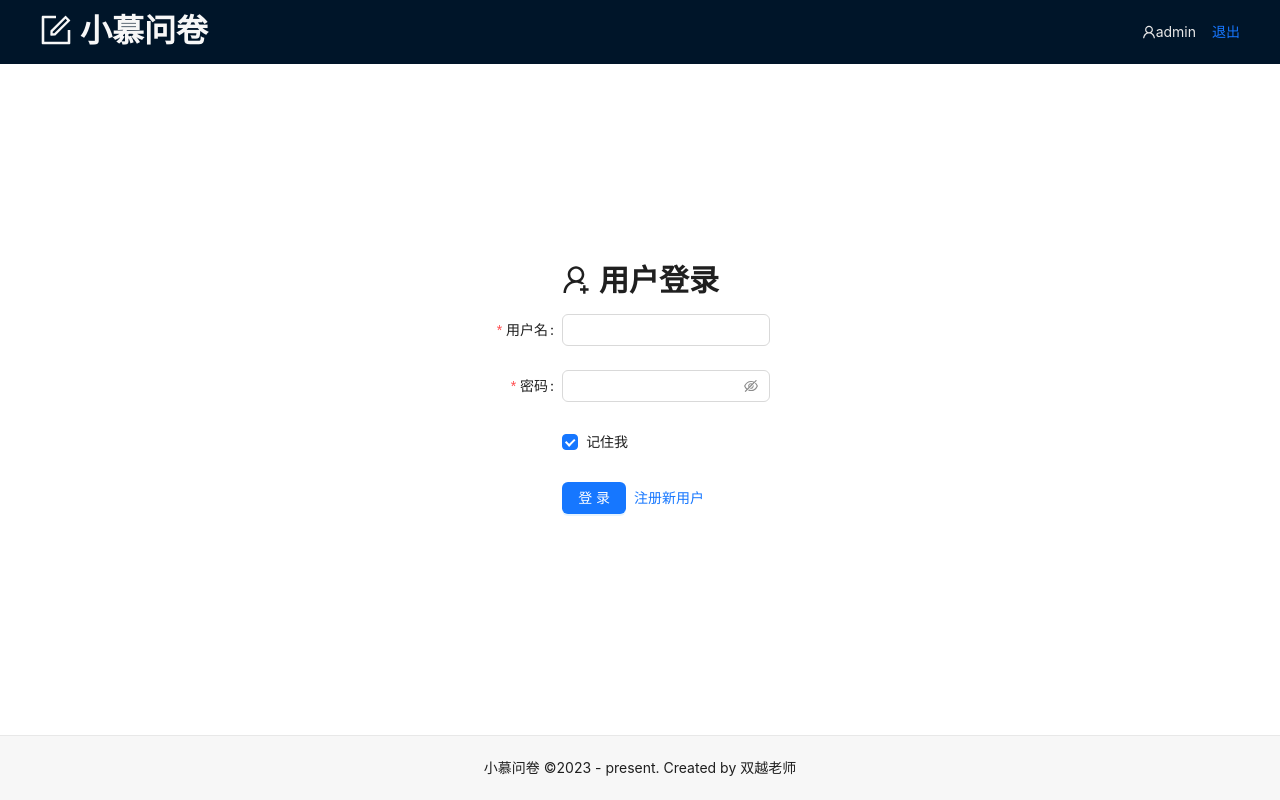
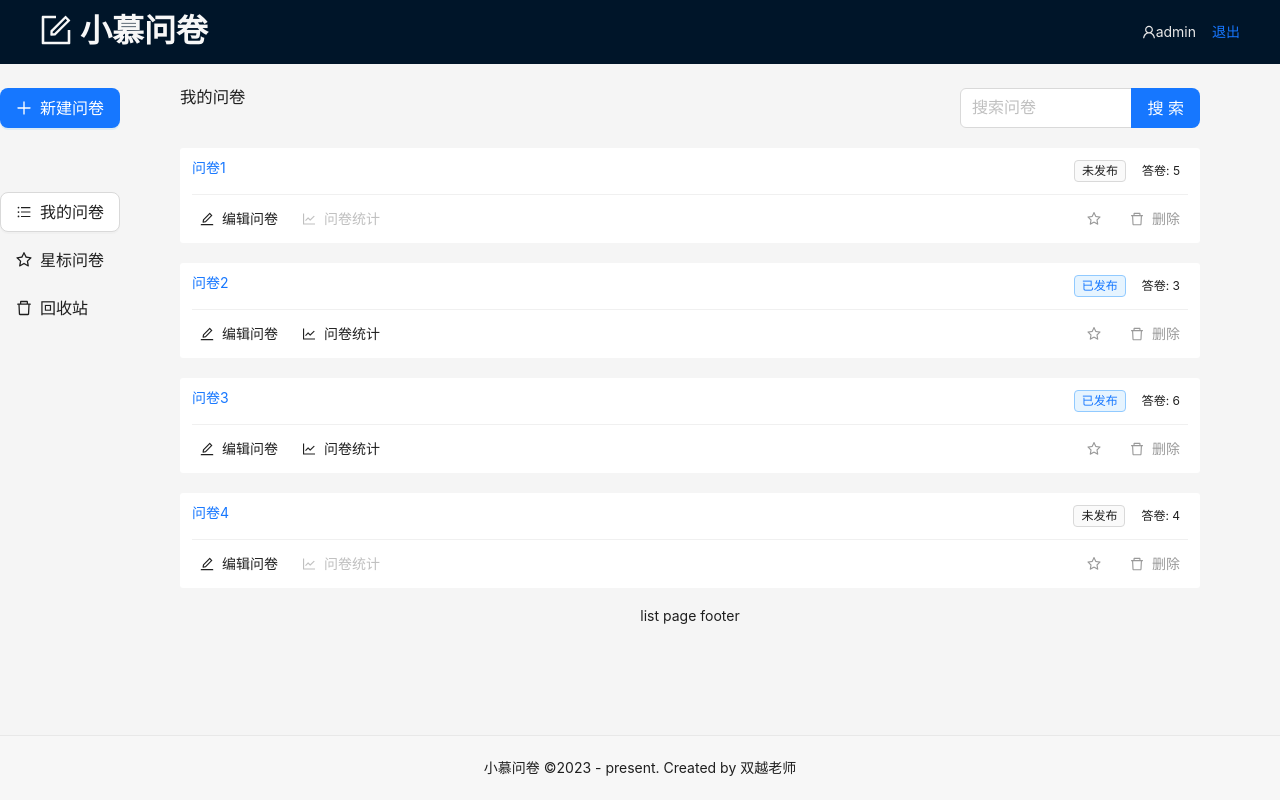
Before and after one commit to squall140/questionnaire-frontend, a React (Create React App) app: page /manage/list in a window 1280 px wide. Before the commit this address led to /login. Built offline with nearby package versions, Linux system fonts and the light colour scheme.

Commit message:
feat:async request
introduce craco, axios, using hooks to implement async requests with local nodejs server

```diff
--- /dev/null
+++ b/craco.config.js
@@ -0,0 +1,8 @@
+module.exports = {
+  webpack: {},
+  devServer: {
+    proxy: {
+      "/api": "http://localhost:3001",
+    },
+  },
+};
--- a/src/components/QuestionCard.tsx
+++ b/src/components/QuestionCard.tsx
@@ -1,47 +1,120 @@
 import React, { FC } from 'react'
+import { Link, useNavigate } from 'react-router-dom'
+import { Button, Space, Divider, Tag, Popconfirm, Modal, message } from 'antd'
+import {
+  EditOutlined,
+  LineChartOutlined,
+  StarOutlined,
+  CopyOutlined,
+  DeleteOutlined,
+  ExclamationCircleOutlined,
+} from '@ant-design/icons'
+import { useRequest } from 'ahooks'
 import styles from './QuestionCard.module.scss'
 
+const { confirm } = Modal
+
 type PropsType = {
-  _id: string
+  _id: string // 服务端 mongodb ，自动，_id 不重复
   title: string
   isPublished: boolean
   isStar: boolean
   answerCount: number
-  createAt: string
+  createdAt: string
 }
 
 // 注意PropsType 的使用方法
 const QuestionCard: FC<PropsType> = (props: PropsType) => {
+  const nav = useNavigate()
   // props is an object of PropsType
-  const { _id, title, createAt, answerCount, isPublished } = props
+  const { _id, title, createdAt, answerCount, isPublished, isStar } = props
+
+  function del() {
+    confirm({
+      title: '确定删除该问卷？',
+      icon: <ExclamationCircleOutlined />,
+      onOk: () => {
+        console.log('OK')
+      },
+    })
+  }
+
   return (
-    <>
     <div className={styles.container}>
       <div className={styles.title}>
         <div className={styles.left}>
-            <a href="#">{title}</a>
+          <Link to={isPublished ? `/question/stat/${_id}` : `/question/edit/${_id}`}>
+            <Space>
+              {/* {isStarState && <StarOutlined style={{ color: 'red' }} />} */}
+              {title}
+            </Space>
+          </Link>
         </div>
         <div className={styles.right}>
-            {isPublished ? <span>已发布</span> : <span>未发布</span>}
-            &nbsp;
-            <span> 答卷：{answerCount} </span>
-            &nbsp;
-            <span>{createAt}</span>
+          <Space>
+            {isPublished ? <Tag color="processing">已发布</Tag> : <Tag>未发布</Tag>}
+            <span>答卷: {answerCount}</span>
+            <span>{createdAt}</span>
+          </Space>
         </div>
       </div>
+      <Divider style={{ margin: '12px 0' }} />
       <div className={styles['button-container']}>
         <div className={styles.left}>
-            <button>编辑问卷</button>
-            <button>数据统计</button>
+          <Space>
+            <Button
+              icon={<EditOutlined />}
+              type="text"
+              size="small"
+              onClick={() => nav(`/question/edit/${_id}`)}
+            >
+              编辑问卷
+            </Button>
+            <Button
+              icon={<LineChartOutlined />}
+              type="text"
+              size="small"
+              onClick={() => nav(`/question/stat/${_id}`)}
+              disabled={!isPublished}
+            >
+              问卷统计
+            </Button>
+          </Space>
         </div>
         <div className={styles.right}>
-            <button>标星</button>
-            <button>复制</button>
-            <button>删除</button>
+          <Space>
+            <Button
+              type="text"
+              icon={<StarOutlined />}
+              size="small"
+              // onClick={changeStar}
+              // disabled={changeStarLoading}
+            >
+              {/* {isStarState ? '取消标星' : '标星'} */}
+            </Button>
+            <Popconfirm
+              title="确定复制该问卷？"
+              okText="确定"
+              cancelText="取消"
+              // onConfirm={duplicate}
+            >
+              {/* <Button type="text" icon={<CopyOutlined />} size="small" disabled={duplicateLoading}>
+                复制
+              </Button> */}
+            </Popconfirm>
+            <Button
+              type="text"
+              icon={<DeleteOutlined />}
+              size="small"
+              // onClick={del}
+              // disabled={deleteLoading}
+            >
+              删除
+            </Button>
+          </Space>
         </div>
       </div>
     </div>
-    </>
   )
 }
 
--- /dev/null
+++ b/src/hooks/useLoadQuestionData.ts
@@ -0,0 +1,22 @@
+import { useEffect, useState } from 'react'
+import { useParams } from 'react-router-dom'
+import { getQuestionService } from '../services/question'
+
+function useLoadQuestionData() {
+  const { questionId = '' } = useParams()
+  const [loading, setLoading] = useState(true)
+  const [questionData, setQuestionData] = useState({})
+
+  useEffect(() => {
+    async function fetchData() {
+      const data = await getQuestionService(questionId)
+      setQuestionData(data)
+      setLoading(false)
+    }
+    fetchData()
+  }, [])
+
+  return { loading, questionData }
+}
+
+export default useLoadQuestionData
--- a/src/hooks/useNavPage.ts
+++ b/src/hooks/useNavPage.ts
@@ -10,8 +10,9 @@ import {
 import { setUseStrictShallowCopy } from 'immer'
 
 function useNavPage(waitingUserData: boolean) {
-  // let { username } = useGetUserInfo()
-  const username = null
+  // TODO: 切换登录  从这里给  username 赋值
+  const { username } = useGetUserInfo()
+  // const username = null
   const { pathname } = useLocation()
   const nav = useNavigate()
 
--- a/src/layouts/ManageLayout.tsx
+++ b/src/layouts/ManageLayout.tsx
@@ -1,4 +1,4 @@
-import React, { FC } from 'react'
+import React, { FC, useState } from 'react'
 import { Outlet, useNavigate, useLocation } from 'react-router-dom'
 import { Button, Space, Divider, message } from 'antd'
 import { PlusOutlined, BarsOutlined, StarOutlined, DeleteOutlined } from '@ant-design/icons'
@@ -9,6 +9,20 @@ import styles from './ManageLayout.module.scss'
 const ManageLayout: FC = () => {
   const nav = useNavigate()
   const { pathname } = useLocation()
+
+  // loading effect
+  const [loading, setLoading] = useState(false)
+
+  async function handleCreateClick() {
+    setLoading(true) // show loading effect
+    const data = await createQuestionService()
+    const { id } = data || {}
+    if (id) {
+      nav(`/question/edit/${id}`)
+      message.success('创建成功')
+    }
+    setLoading(false)
+  }
 
   // const [loading, setLoading] = useState(false)
   // async function handleCreateClick() {
@@ -22,17 +36,17 @@ const ManageLayout: FC = () => {
   //   setLoading(false)
   // }
 
-  const {
-    loading,
-    // error,
-    run: handleCreateClick,
-  } = useRequest(createQuestionService, {
-    manual: true,
-    onSuccess(result) {
-      nav(`/question/edit/${result.id}`)
-      message.success('创建成功')
-    },
-  })
+  // const {
+  //   loading,
+  //   // error,
+  //   run: handleCreateClick,
+  // } = useRequest(createQuestionService, {
+  //   manual: true,
+  //   onSuccess(result) {
+  //     nav(`/question/edit/${result.id}`)
+  //     message.success('创建成功')
+  //   },
+  // })
 
   return (
     <div className={styles.container}>
--- a/src/pages/manage/List.tsx
+++ b/src/pages/manage/List.tsx
@@ -1,9 +1,8 @@
 import React, { FC, useState } from 'react'
-import styles from './common.module.scss'
 // import { useSearchParams } from 'react-router-dom'
 import QuestionCard from '../../components/QuestionCard'
 import ListSearch from '../../components/ListSearch'
-
+import styles from './common.module.scss'
 const rawQuestionList = [
   {
     _id: 'q1', //mongodb 的_id
@@ -56,7 +55,7 @@ const List: FC = () => {
       </div>
 
       <div className={styles.content}>
-        {questionList.map(q => {
+        {questionList.map((q: any) => {
           const { _id } = q
           return <QuestionCard key={_id} {...q} />
         })}
--- a/src/pages/question/Edit/index.tsx
+++ b/src/pages/question/Edit/index.tsx
@@ -1,13 +1,13 @@
 import React, { FC } from 'react'
-import { useParams } from 'react-router-dom'
+import useLoadQuestionData from '../../../hooks/useLoadQuestionData'
 
 const Edit: FC = () => {
-  const { questionId = '' } = useParams()
-  console.log(questionId)
+  const { loading, questionData } = useLoadQuestionData()
 
   return (
     <div>
-      <h1>Edit {questionId} </h1>
+      <p>Edit Page</p>
+      {loading ? <p>loading...</p> : <p>{JSON.stringify(questionData)}</p>}
     </div>
   )
 }
--- a/src/router/index.tsx
+++ b/src/router/index.tsx
@@ -21,7 +21,7 @@ const router = createBrowserRouter([
     children: [
       {
         path: '/',
-        element: <Home />,
+        element: <Login />,
       },
       {
         path: 'login',
```
Also changed, not shown: package.json (+4 -3 lines), src/services/question.ts (+6 -6 lines), 1 other file (tests, documents, lock files or other folders). Lines whose indentation alone changed are shown as unchanged.
